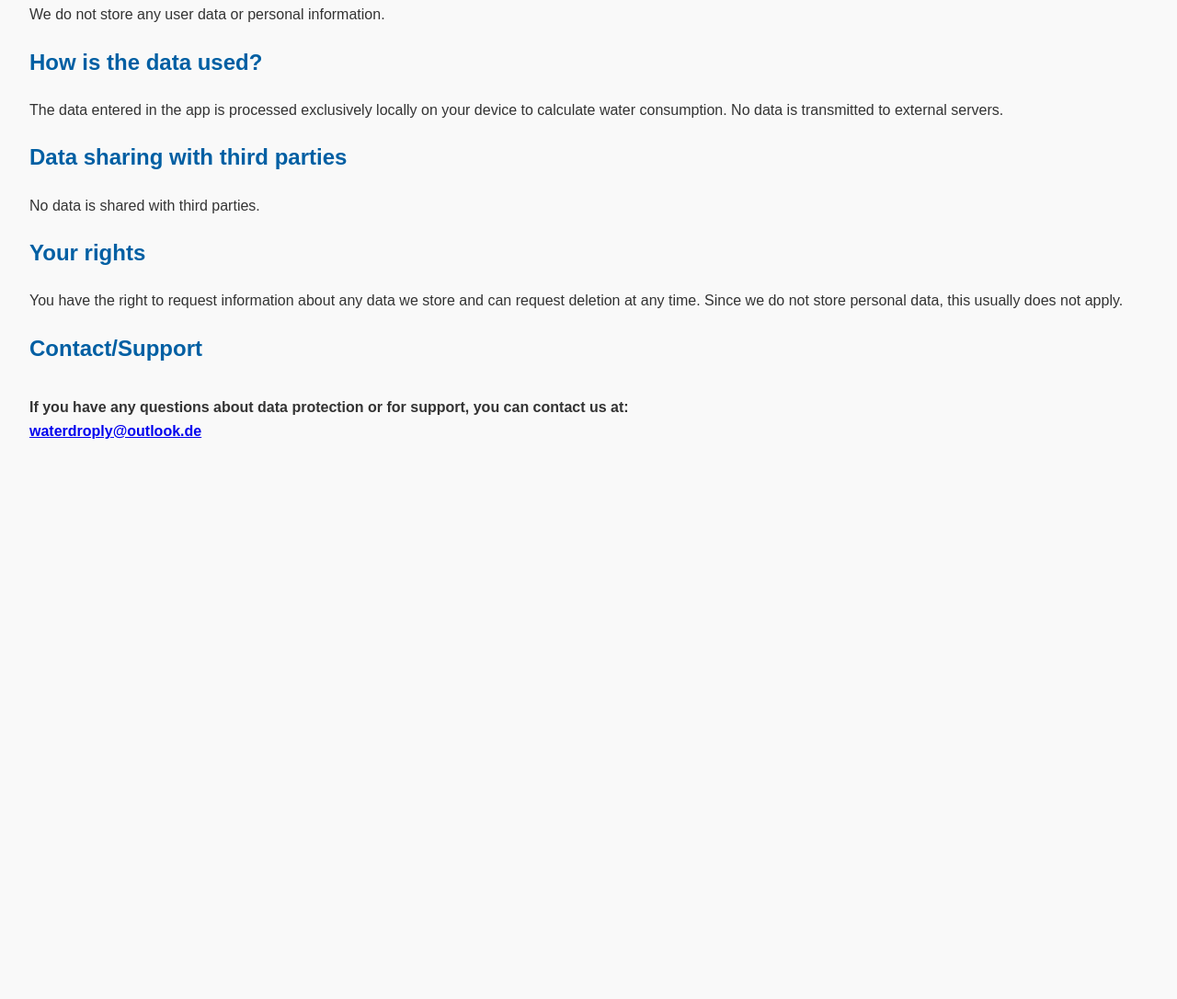
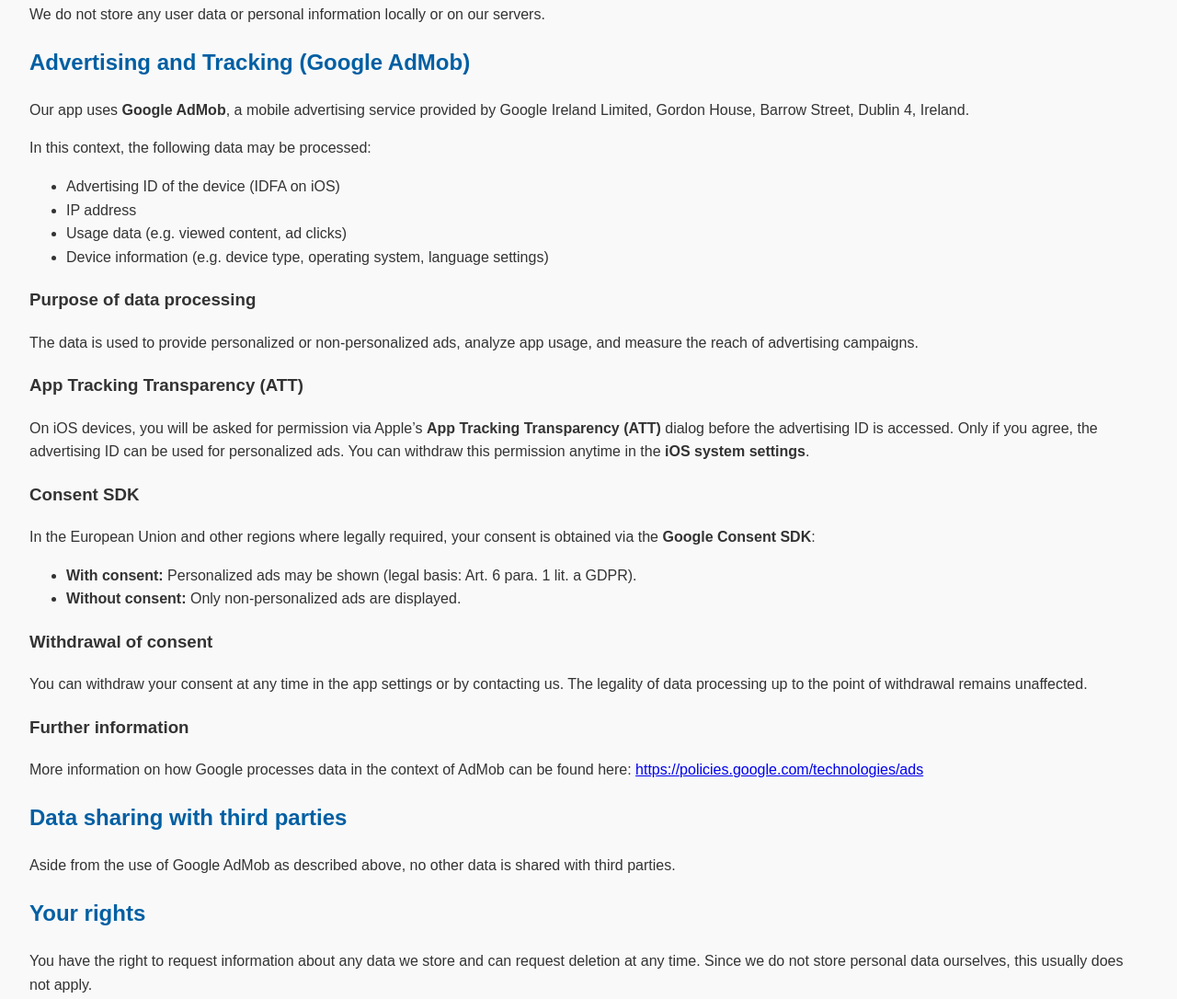
Before and after one commit to HannesHuwe/app-ads-hosting, a plain HTML site: page PrivacyPolicy.html in a window 1280 px wide. Shown: the part 247-1333 px from the top of the page at 92% size. Before the commit the page ends 800 px from the top, so only its background shows below. Drawn offline with Linux system fonts and the light colour scheme.

Commit message:
Update PrivacyPolicy.html

```diff
--- a/PrivacyPolicy.html
+++ b/PrivacyPolicy.html
@@ -34,19 +34,52 @@
 
   <h2>What data is collected?</h2>
   <p>Our app measures water consumption by tapping on the screen. No personal data such as name, address, or location is automatically collected.</p>
-  <p>We do not store any user data or personal information.</p>
+  <p>We do not store any user data or personal information locally or on our servers.</p>
 
-  <h2>How is the data used?</h2>
-  <p>The data entered in the app is processed exclusively locally on your device to calculate water consumption. No data is transmitted to external servers.</p>
+  <h2>Advertising and Tracking (Google AdMob)</h2>
+  <p>Our app uses <strong>Google AdMob</strong>, a mobile advertising service provided by Google Ireland Limited, Gordon House, Barrow Street, Dublin 4, Ireland.</p>
+
+  <p>In this context, the following data may be processed:</p>
+  <ul>
+    <li>Advertising ID of the device (IDFA on iOS)</li>
+    <li>IP address</li>
+    <li>Usage data (e.g. viewed content, ad clicks)</li>
+    <li>Device information (e.g. device type, operating system, language settings)</li>
+  </ul>
+
+  <h3>Purpose of data processing</h3>
+  <p>The data is used to provide personalized or non-personalized ads, analyze app usage, and measure the reach of advertising campaigns.</p>
+
+  <h3>App Tracking Transparency (ATT)</h3>
+  <p>On iOS devices, you will be asked for permission via Apple’s <strong>App Tracking Transparency (ATT)</strong> dialog before the advertising ID is accessed. Only if you agree, the advertising ID can be used for personalized ads. You can withdraw this permission anytime in the <strong>iOS system settings</strong>.</p>
+
+  <h3>Consent SDK</h3>
+  <p>In the European Union and other regions where legally required, your consent is obtained via the <strong>Google Consent SDK</strong>:</p>
+  <ul>
+    <li><strong>With consent:</strong> Personalized ads may be shown (legal basis: Art. 6 para. 1 lit. a GDPR).</li>
+    <li><strong>Without consent:</strong> Only non-personalized ads are displayed.</li>
+  </ul>
+
+  <h3>Withdrawal of consent</h3>
+  <p>You can withdraw your consent at any time in the app settings or by contacting us. The legality of data processing up to the point of withdrawal remains unaffected.</p>
+
+  <h3>Further information</h3>
+  <p>More information on how Google processes data in the context of AdMob can be found here:
+    <a href="https://policies.google.com/technologies/ads" target="_blank" rel="noopener noreferrer">
+      https://policies.google.com/technologies/ads
+    </a>
+  </p>
 
   <h2>Data sharing with third parties</h2>
-  <p>No data is shared with third parties.</p>
+  <p>Aside from the use of Google AdMob as described above, no other data is shared with third parties.</p>
 
   <h2>Your rights</h2>
-  <p>You have the right to request information about any data we store and can request deletion at any time. Since we do not store personal data, this usually does not apply.</p>
+  <p>You have the right to request information about any data we store and can request deletion at any time. Since we do not store personal data ourselves, this usually does not apply.</p>
 
   <h2>Contact/Support</h2>
   <p class="contact">If you have any questions about data protection or for support, you can contact us at:<br>
-  <a href="mailto:waterdroply@outlook.de">waterdroply@outlook.de</a></p>
+    <a href="mailto:waterdroply@outlook.de">waterdroply@outlook.de</a>
+  </p>
 </body>
+
 </html>
```
